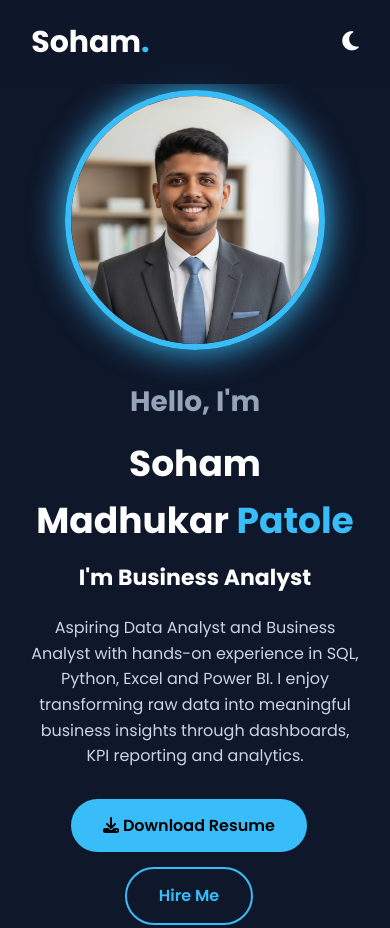
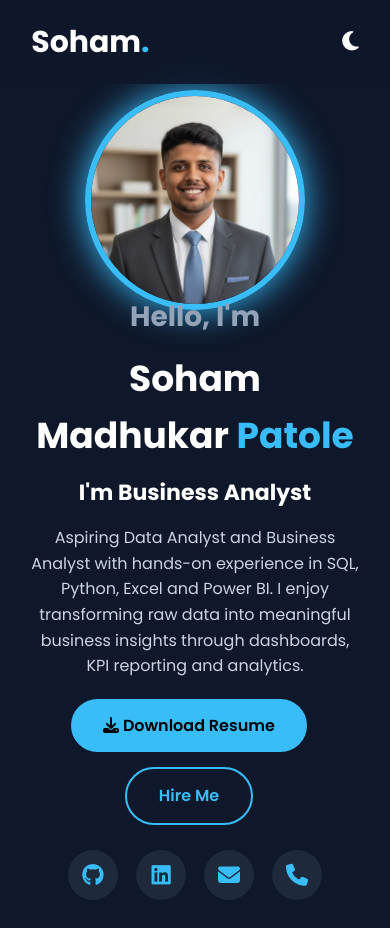
Before and after one commit to patolesoham309-dot/portfilo, a plain HTML site: page index.html in a window 390 px wide. Shown: the top 928 px of the page. Drawn offline with nearby package versions, Linux system fonts and the light colour scheme.

Commit message:
Update style.css

```diff
--- a/style.css
+++ b/style.css
@@ -340,20 +340,38 @@ Responsive
 
 .hero{
     flex-direction:column-reverse;
+    justify-content:center;
+    align-items:center;
     text-align:center;
+    min-height:auto;
+    padding:90px 8% 30px;
+    gap:15px;
+}
+
+.hero-left{
+    margin-top:-30px;
 }
 
 .hero-left h1{
-font-size:45px;
+    font-size:40px;
 }
 
 .hero-left h2{
-font-size:26px;
+    font-size:24px;
+    margin-bottom:15px;
+}
+
+.hero-left p{
+    margin-bottom:20px;
+}
+
+.hero-right{
+    margin-bottom:0;
 }
 
 .hero-right img{
-width:260px;
-height:260px;
+    width:220px;
+    height:220px;
 }
 
 .nav-links{
```
Lines whose indentation alone changed are shown as unchanged.
